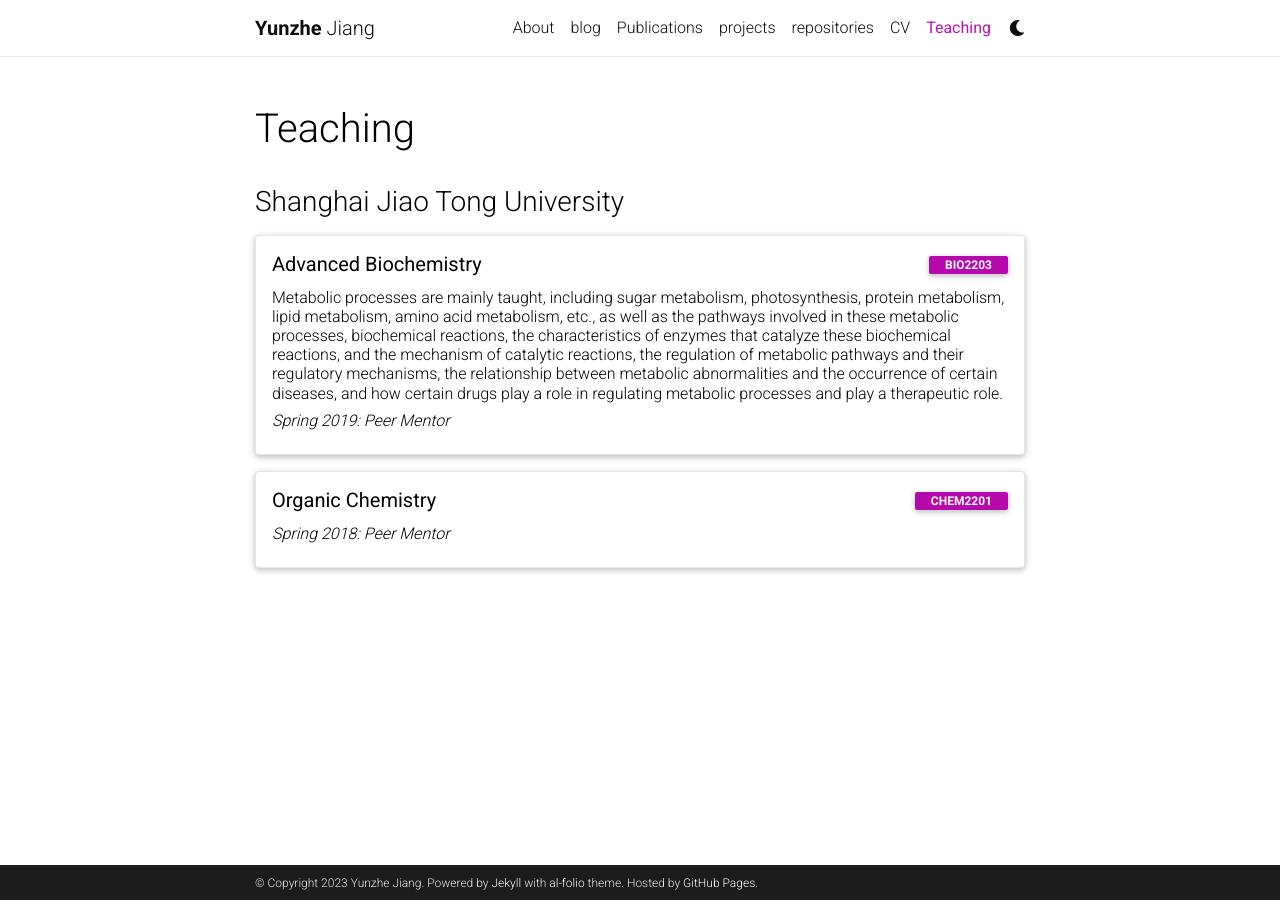
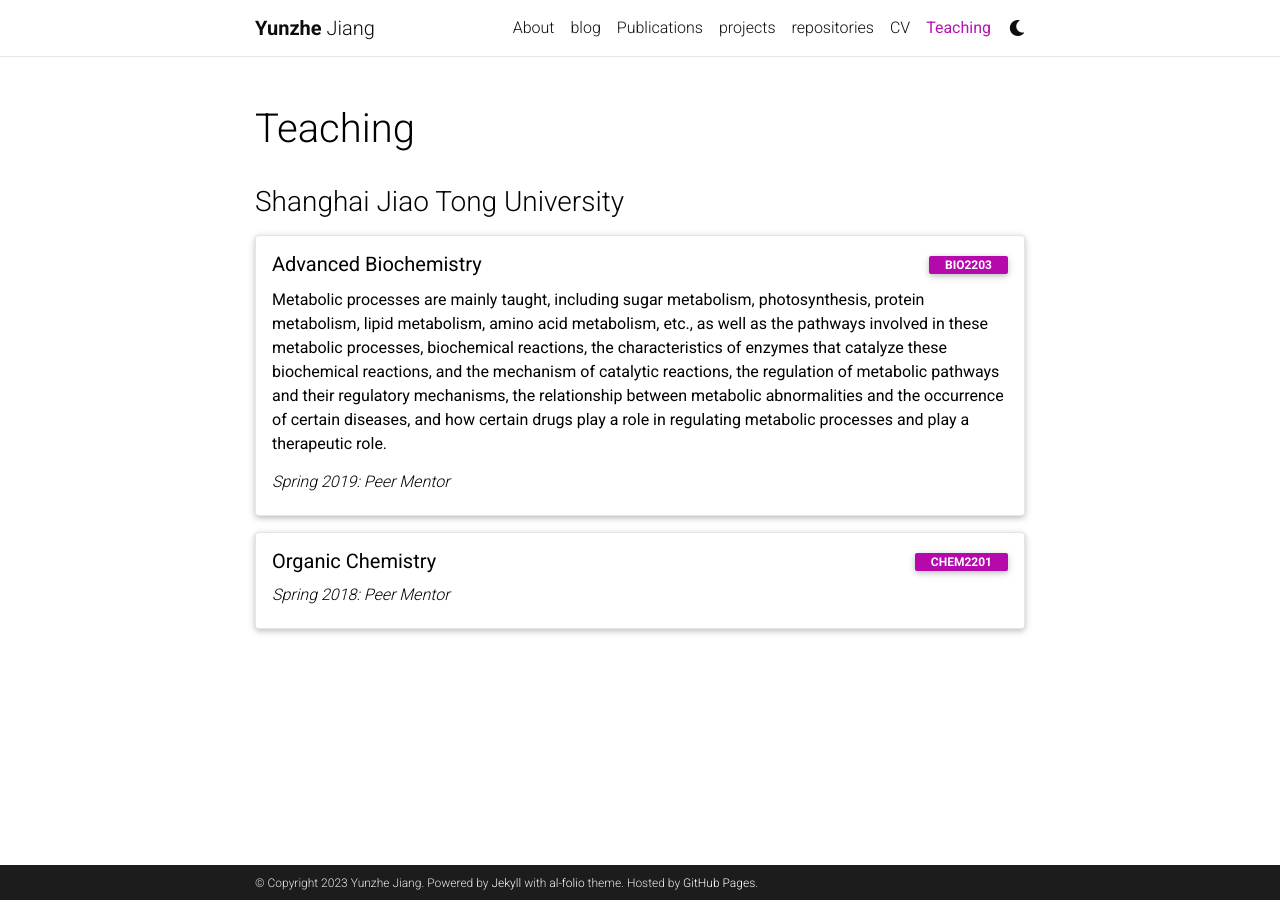
Before and after one commit to yzJiang9/yzJiang9.github.io, a Jekyll site: the page built from _pages/teaching.md, in a window 1280 px wide. Built offline with Jekyll 4.4.1, drawn with Linux system fonts in a browser that asks for light colours; comment, search, counter and statistics services are not loaded; a style sheet for code colours, icons or effects is not loaded.

Commit message:
Update teaching.md

```diff
--- a/_pages/teaching.md
+++ b/_pages/teaching.md
@@ -21,7 +21,7 @@
         </span>
       </div>
     </div>
-    <h6 class="mt-2 mt-sm-0"> Metabolic processes are mainly taught, including sugar metabolism, photosynthesis, protein metabolism, lipid metabolism, amino acid metabolism, etc., as well as the pathways involved in these metabolic processes, biochemical reactions, the characteristics of enzymes that catalyze these biochemical reactions, and the mechanism of catalytic reactions, the regulation of metabolic pathways and their regulatory mechanisms, the relationship between metabolic abnormalities and the occurrence of certain diseases, and how certain drugs play a role in regulating metabolic processes and play a therapeutic role. </h6>
+    <p class="mt-2 mt-sm-0"> Metabolic processes are mainly taught, including sugar metabolism, photosynthesis, protein metabolism, lipid metabolism, amino acid metabolism, etc., as well as the pathways involved in these metabolic processes, biochemical reactions, the characteristics of enzymes that catalyze these biochemical reactions, and the mechanism of catalytic reactions, the regulation of metabolic pathways and their regulatory mechanisms, the relationship between metabolic abnormalities and the occurrence of certain diseases, and how certain drugs play a role in regulating metabolic processes and play a therapeutic role. </p>
     <h6 class="mt-2 mt-sm-0"><i>Spring 2019: Peer Mentor</i></h6>
   </div>
 </div>
```
